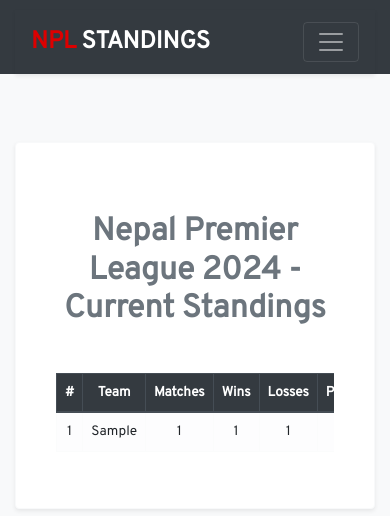
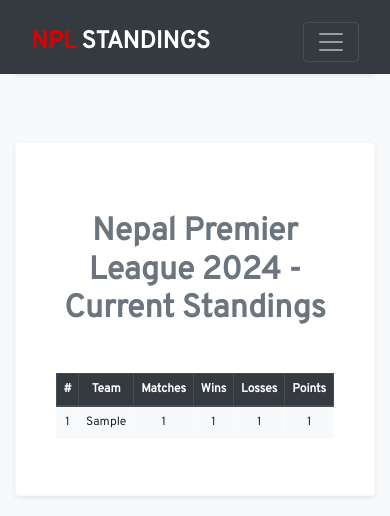
Before and after one commit to surajrimal/npl-standings, a Flask app: page / in a window 390 px wide. Shown: the top 516 px of the page. Run offline with Flask 2, Linux system fonts and the light colour scheme; tables that the repository leaves empty hold one stand-in row (values such as "Sample post"); some libraries are stand-ins or nearby versions.

Commit message:
new design 2.2

```diff
--- a/app/static/assets/css/style.css
+++ b/app/static/assets/css/style.css
@@ -118,32 +118,32 @@
     min-height: calc(100vh - 240px);
 }
 
+/* Table Styling */
 .table {
     width: 100%;
     margin-top: 20px;
     font-size: 1rem;
-    overflow-x: auto;
-}
-
-.table thead th {
-    white-space: nowrap;
-}
-
-/* Responsive Table Wrapper */
-.table-responsive {
-    overflow-x: auto;
-    -webkit-overflow-scrolling: touch; /* Enable smooth scrolling on mobile */
-}
-
-.table {
-    width: 100%;
-    table-layout: auto; /* Allow flexible column resizing */
-    margin-bottom: 1rem; /* Proper spacing below the table */
+    border-collapse: collapse;
 }
 
 .table th, .table td {
-    white-space: nowrap; /* Prevent breaking words into multiple lines */
     text-align: center;
+    padding: 8px;
+    word-wrap: break-word; /* Enable word wrapping to prevent overflow */
+}
+
+.table th {
+    background-color: #343a40;
+    color: #fff;
+    font-weight: 700;
+}
+
+.table td {
+    background-color: #f8f9fa;
+}
+
+.table tr:nth-child(even) {
+    background-color: #f1f1f1;
 }
 
 /* Headings and Lists */
@@ -235,14 +235,15 @@
     }
 
     .table {
-        font-size: 0.85rem;
+        font-size: 0.8rem;
+    }
+
+    .table th, .table td {
+        padding: 6px;
+        font-size: 0.75rem; /* Adjust font size to fit smaller devices */
     }
 
     .footer {
         font-size: 0.75rem;
     }
-
-    .table th, .table td {
-        padding: 0.5rem; /* Adjust padding for small screens */
-    }
 }
```
